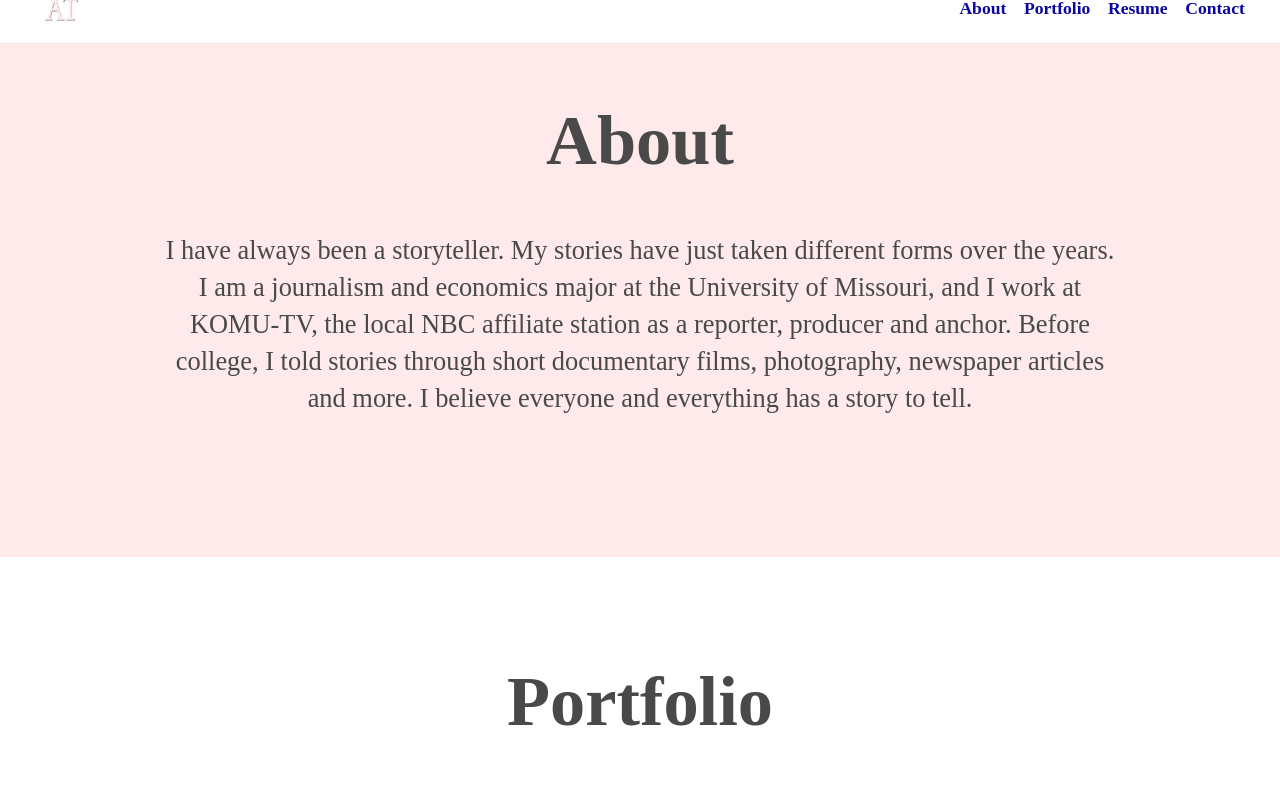
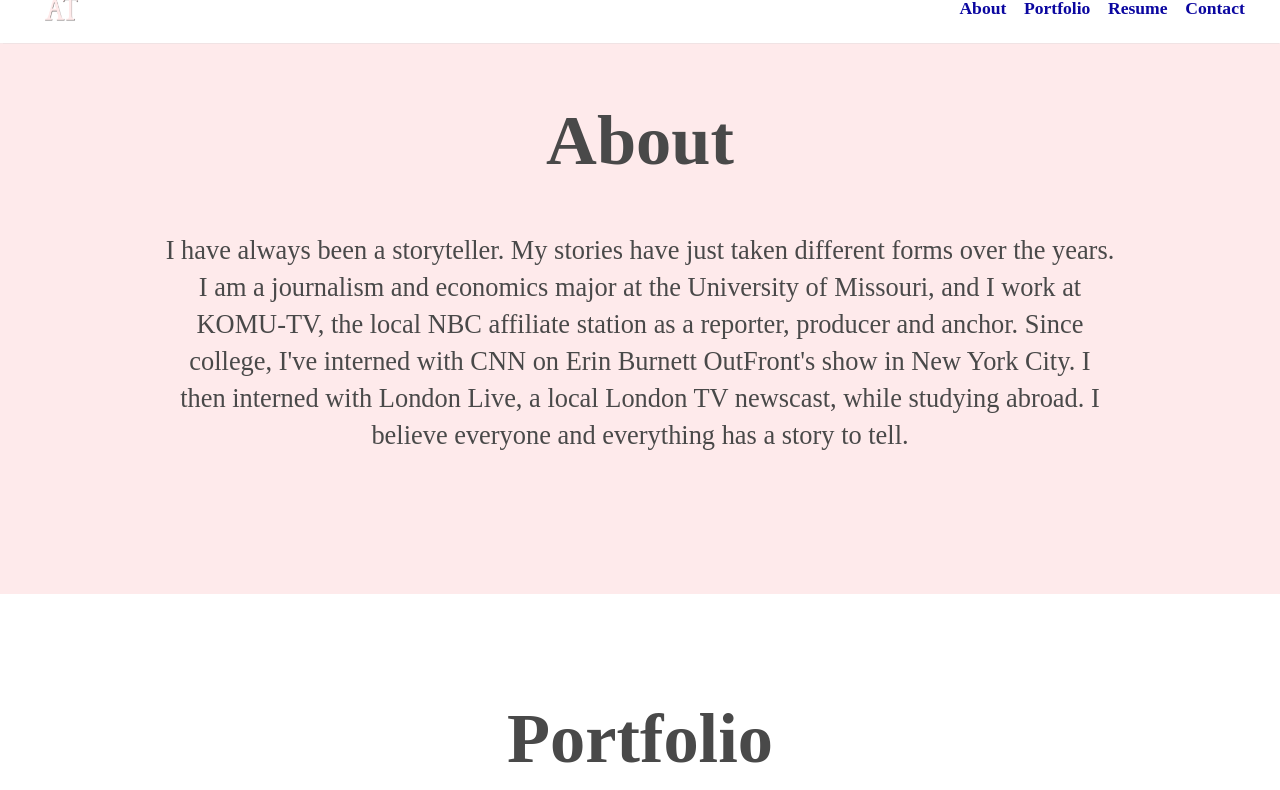
Before and after one commit to annabelthorpe/annabelthorpe.github.io, a Jekyll site: the page built from index.html, in a window 1280 px wide and 900 px high, scrolled down 879 px, cut to the strip 25-815 px from the top of the window. Built offline with Jekyll 4.4.1, drawn with Linux system fonts in a browser that asks for light colours; some web fonts are replaced.

Commit message:
“update”

```diff
--- a/index.html
+++ b/index.html
@@ -18,7 +18,7 @@ layout: default
   <div class="grid">
     <h1 class="section-header">About</h1>
     <div class="about">
-      <p class="about__text">I have always been a storyteller. My stories have just taken different forms over the years. I am a journalism and economics major at the University of Missouri, and I work at KOMU-TV, the local NBC affiliate station as a reporter, producer and anchor. Before college, I told stories through short documentary films, photography, newspaper articles and more. I believe everyone and everything has a story to tell.</p>
+      <p class="about__text">I have always been a storyteller. My stories have just taken different forms over the years. I am a journalism and economics major at the University of Missouri, and I work at KOMU-TV, the local NBC affiliate station as a reporter, producer and anchor. Since college, I've interned with CNN on Erin Burnett OutFront's show in New York City. I then interned with London Live, a local London TV newscast, while studying abroad. I believe everyone and everything has a story to tell.</p>
     <div id="instafetch" class="container-triple"></div>
   </div>
 </section>
```
